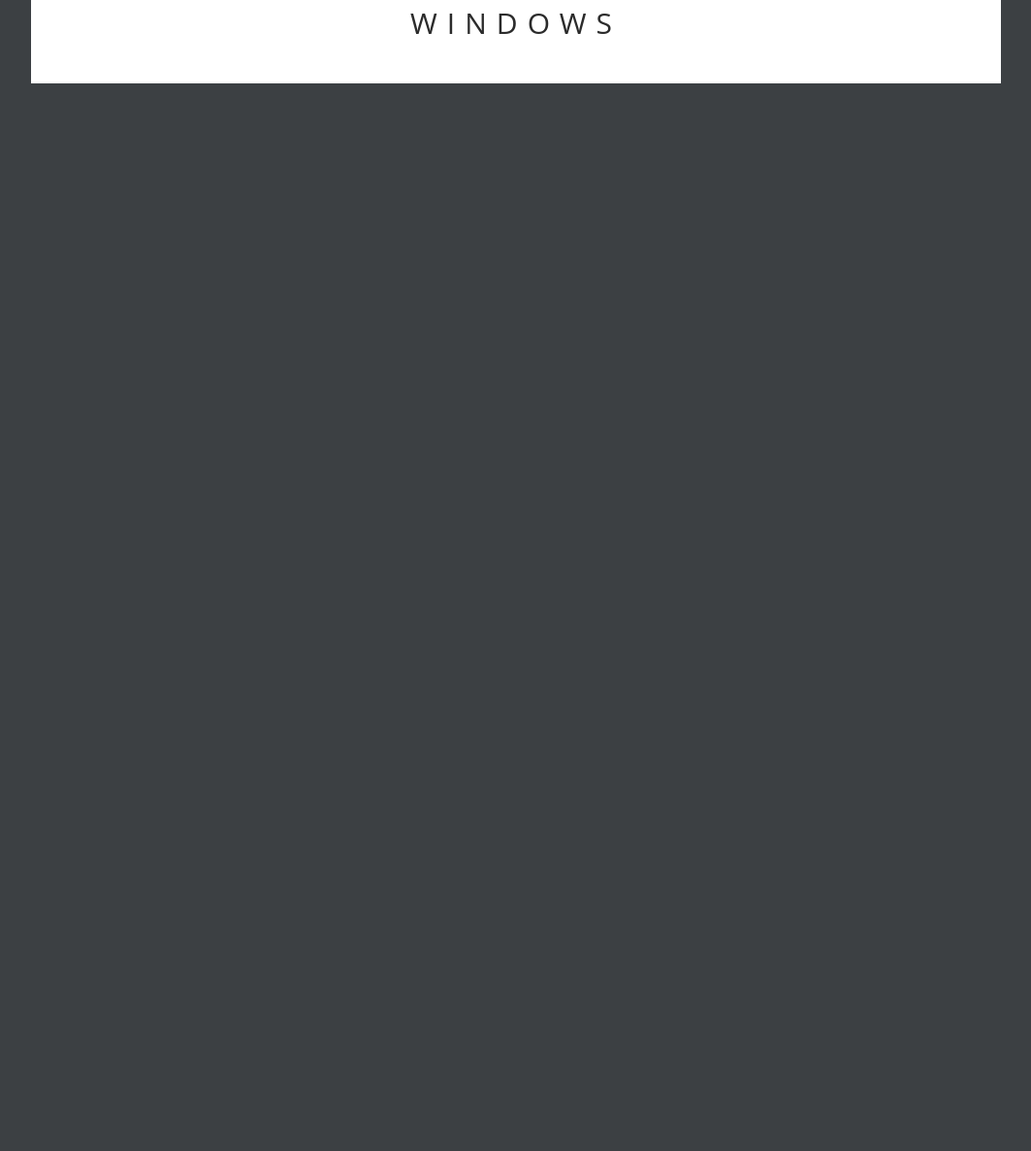
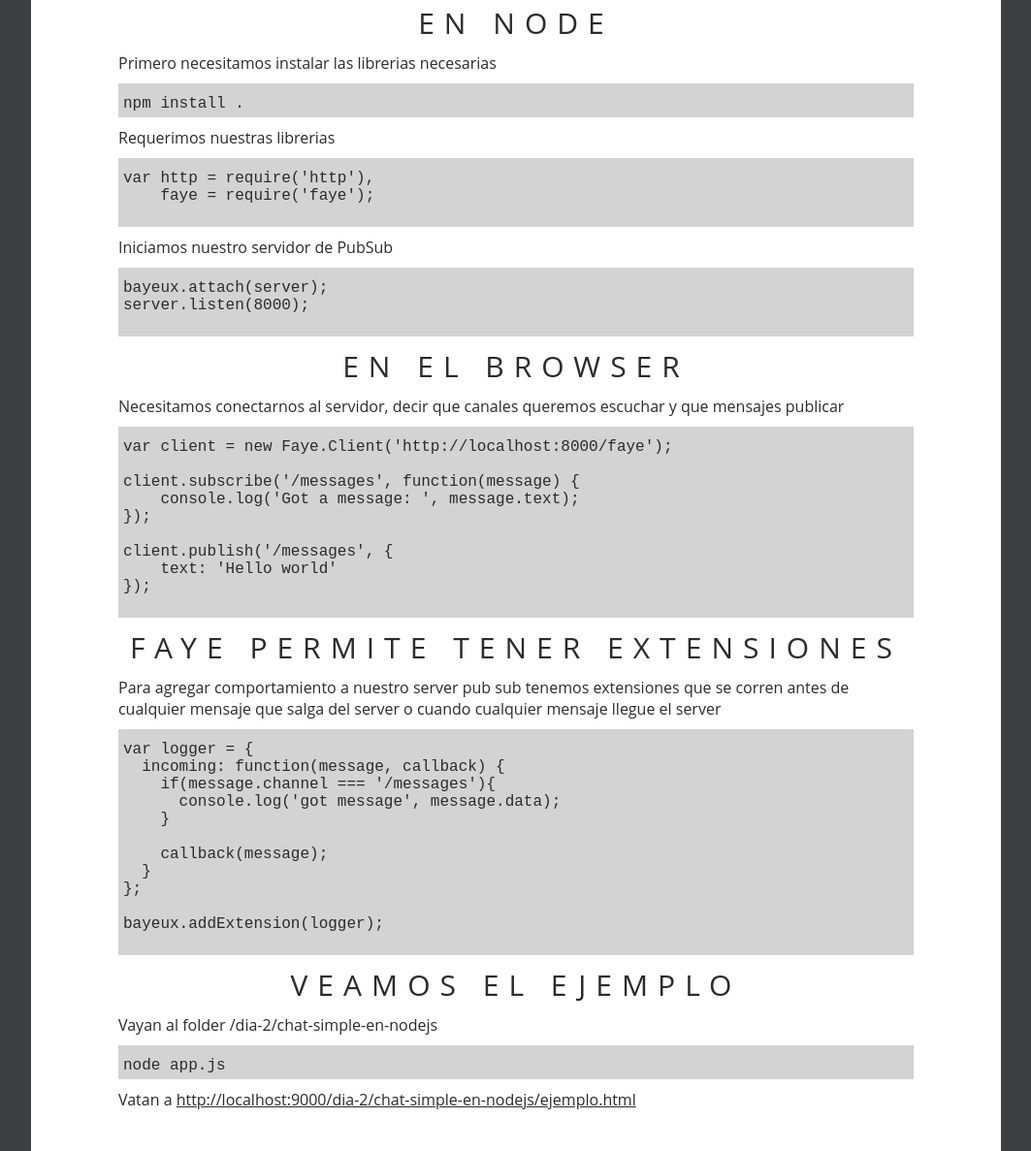
Before and after one commit to liapedro/curso-mejorandola, a website: page dia-2/chat-simple-en-nodejs/index.html in a window 1280 px wide. Shown: the part 261-1448 px from the top of the page at 97% size, without its empty margins (108-1171 px from the left). Before the commit the page ends 800 px from the top, so only its background shows below. Drawn offline with Linux system fonts and the light colour scheme; a web font is replaced by a local one.

Commit message:
Added chat example

```diff
--- a/dia-2/chat-simple-en-nodejs/app.js
+++ b/dia-2/chat-simple-en-nodejs/app.js
@@ -23,6 +23,7 @@ var logger = {
 
 bayeux.addExtension(logger);
 
-
 bayeux.attach(server);
 server.listen(8000);
+
+console.log('Server tunning at '+ 8000);
--- /dev/null
+++ b/dia-2/chat-simple-en-nodejs/base.css
@@ -0,0 +1,26 @@
+html,
+body {
+	margin: 0;
+	padding: 0;
+}
+
+body {
+	font: 14px 'Helvetica Neue', Helvetica, Arial, sans-serif;
+	line-height: 1.4em;
+    background: #eaeaea;
+	color: #4d4d4d;
+	width: 550px;
+	margin: 0 auto;
+	-webkit-font-smoothing: antialiased;
+	-moz-font-smoothing: antialiased;
+	-ms-font-smoothing: antialiased;
+	-o-font-smoothing: antialiased;
+	font-smoothing: antialiased;
+}
+#chat{
+	margin-top: 40px;
+}
+
+#chat p{
+	margin: 0;
+}
--- a/dia-2/chat-simple-en-nodejs/index.html
+++ b/dia-2/chat-simple-en-nodejs/index.html
@@ -35,8 +35,54 @@
         </section>
         <div class="lista_contenidos">
             <div class="full_contenidos">
-                <h2>Windows</h2>
-                <h4></h4>
+                <h2>En Node</h2>
+                <p>Primero necesitamos instalar las librerias necesarias</p>
+                <pre>npm install .</pre>
+                <p>Requerimos nuestras librerias</p>
+                <pre>
+var http = require('http'),
+    faye = require('faye');
+                </pre>
+                <p>Iniciamos nuestro servidor de PubSub</p>
+                <pre>
+bayeux.attach(server);
+server.listen(8000);
+                </pre>
+
+                <h2>En el browser</h2>
+                <p>Necesitamos conectarnos al servidor, decir que canales queremos escuchar y que mensajes publicar</p>
+                <pre>
+var client = new Faye.Client('http://localhost:8000/faye');
+
+client.subscribe('/messages', function(message) {
+    console.log('Got a message: ', message.text);
+});
+
+client.publish('/messages', {
+    text: 'Hello world'
+});
+                </pre>
+
+                <h2>Faye permite tener extensiones</h2>
+                <p>Para agregar comportamiento a nuestro server pub sub tenemos extensiones que se corren antes de cualquier mensaje que salga del server o cuando cualquier mensaje llegue el server</p>
+                <pre>
+var logger = {
+  incoming: function(message, callback) {
+    if(message.channel === '/messages'){
+      console.log('got message', message.data);
+    }
+
+    callback(message);
+  }
+};
+
+bayeux.addExtension(logger);
+                </pre>
+
+                <h2>Veamos el ejemplo</h2>
+                <p>Vayan al folder /dia-2/chat-simple-en-nodejs</p>
+                <pre>node app.js</pre>
+                <p>Vatan a <a href="http://localhost:9000/dia-2/chat-simple-en-nodejs/ejemplo.html">http://localhost:9000/dia-2/chat-simple-en-nodejs/ejemplo.html</a></p>
             </div>
         </div>
     </div>
```
Also changed, not shown: dia-2/chat-simple-en-nodejs/ejemplo.html (+4 -15 lines).
